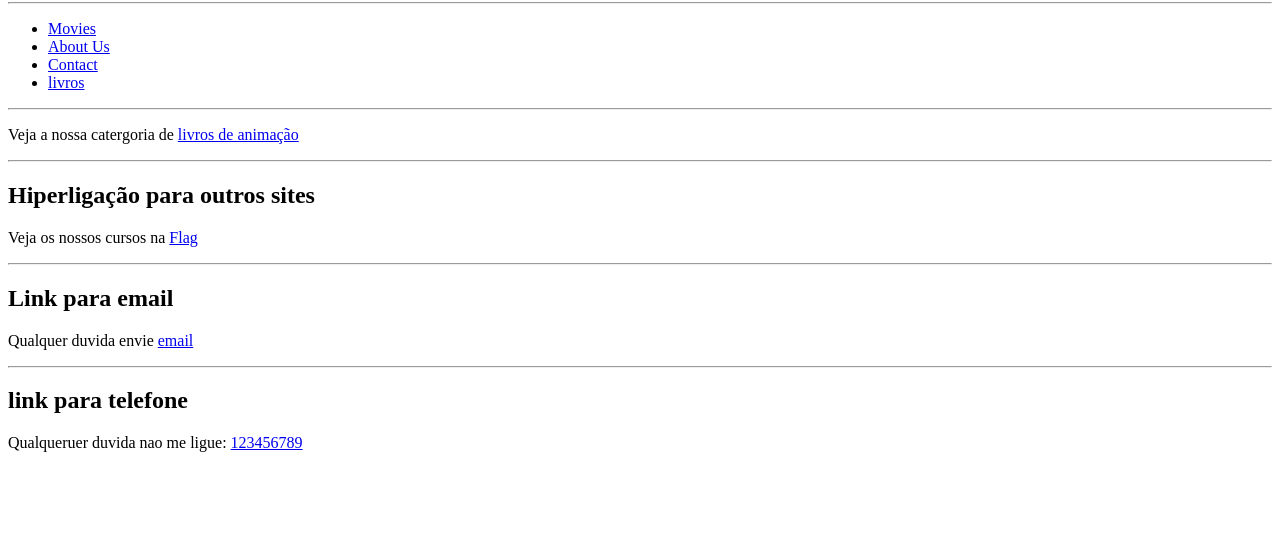
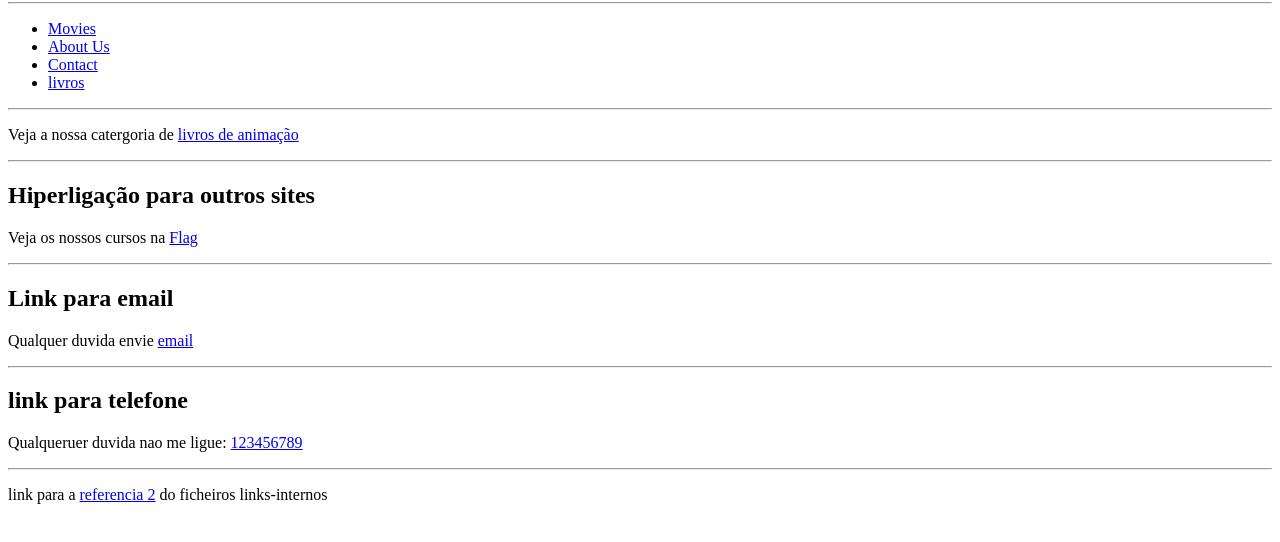
Before and after one commit to JoaoGoncalves/flag-html, a plain HTML site: page 4_links/index.html in a window 1280 px wide. Shown: the part 78-620 px from the top of the page. Drawn offline with Linux system fonts and the light colour scheme.

Commit message:
links internos

```diff
--- a/4_links/index.html
+++ b/4_links/index.html
@@ -35,5 +35,8 @@
     <h2>link para telefone</h2>
     <p> Qualqueruer duvida nao me ligue: <a href="tel:123456789">123456789</a></p>
 
+    <hr>
+    <p>link para a <a href="links-internos.html#dois">referencia 2</a> do ficheiros links-internos</p>
+
 </body>
 </html>
```
